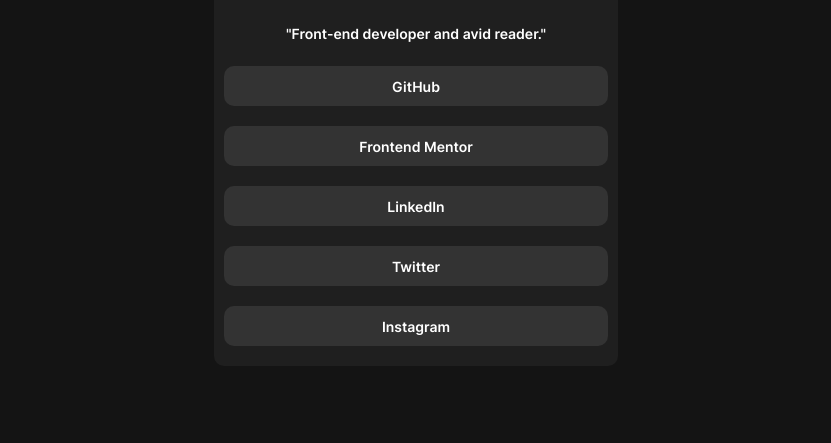
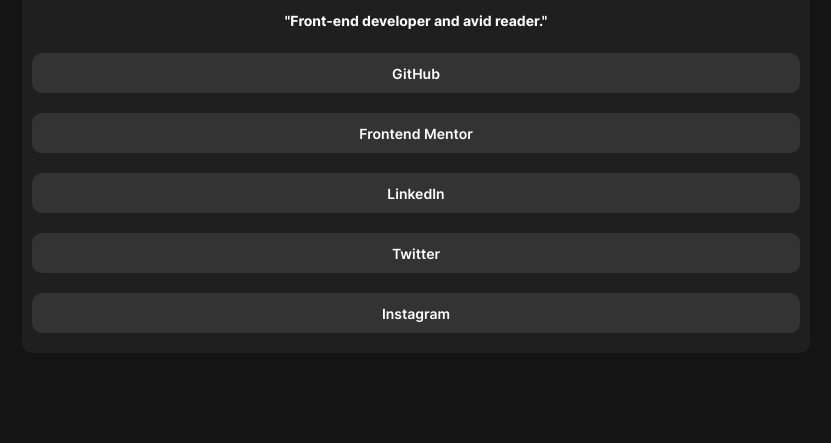
Before and after one commit to FabianoTerdenge/SocialLinkProfileFrontendMentor, a plain HTML site: page index.html in a window 1280 px wide. Shown: the part 357-800 px from the top of the page, without its empty margins (224-1055 px from the left). Drawn offline with Linux system fonts and the light colour scheme.

Commit message:
style font

```diff
--- a/style.css
+++ b/style.css
@@ -2,6 +2,16 @@
     font-family: inter-bold;
     src: url(assets/fonts/Inter-VariableFont_slnt\,wght.ttf);
     font-weight: 600;
+}
+@font-face {
+    font-family: inter-bold7;
+    src: url(assets/fonts/Inter-VariableFont_slnt\,wght.ttf);
+    font-weight: 700;
+}
+@font-face {
+    font-family: inter-bold4;
+    src: url(assets/fonts/Inter-VariableFont_slnt\,wght.ttf);
+    font-weight: 400;
 }
 body {
     display: flex;
@@ -60,7 +70,7 @@ p,
 h1 {
     font-size: 14px;
     color: var(--custom-white);
-    font-family: inter-bold, sans-serif;
+    font-family: inter-bold7, sans-serif;
     text-align: center;
 }
 .name {
@@ -82,7 +92,7 @@ img {
         width: 110px;
     }
 }
-@media (min-width: 600px) and (max-width: 1000px) {
+@media (min-width: 600px) and (max-width: 1300px) {
     main {
         width: 60%;
     }
```
